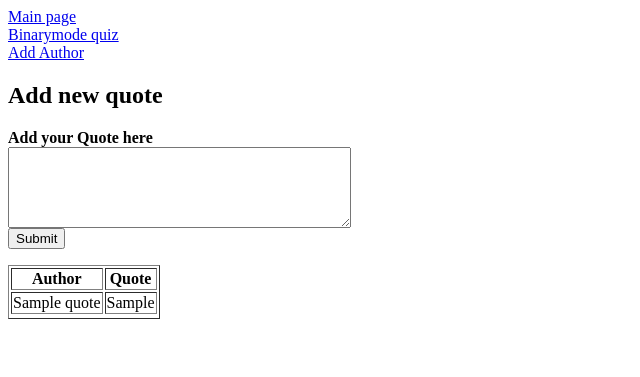
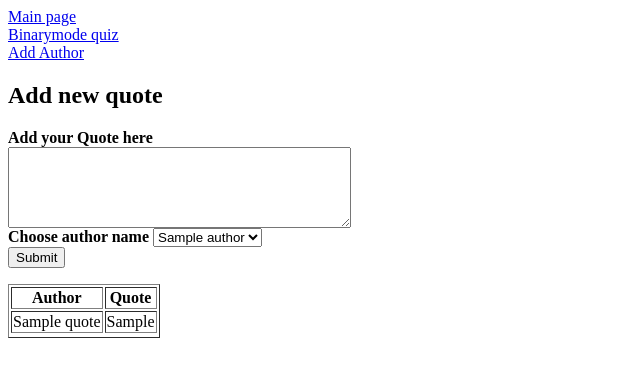
Before and after one commit to monatanasov/quiz, a PHP site: page /addQuote.php in a window 1280 px wide. Shown: the top 377 px of the page, without its empty margins (0-640 px from the left). Run offline with PHP 8.4, Linux system fonts and the light colour scheme; tables that the repository leaves empty or names only in its code hold one stand-in row (values such as "Sample post").

Commit message:
added option to select Author name for the newly Quote using html select

```diff
--- a/addQuote.php
+++ b/addQuote.php
@@ -1,8 +1,11 @@
 <?php
 include './dbconn.php';
 mb_internal_encoding("UTF-8");
+$DbAuthorNamesQuery = mysqli_query($conn,"SELECT * FROM `authors`");
+while ($row = mysqli_fetch_assoc($DbAuthorNamesQuery)) {
+    $allAuthorNames[] = $row['name'];
+}
 ?>
-
 <html lang="en">
 <head>
     <meta charset="UTF-8" >
@@ -19,7 +22,14 @@ mb_internal_encoding("UTF-8");
         <div id="addQuoteDiv">
             <!--     LABEL FOR ?????? what should I put there      -->
             <b><label for="">Add your Quote here</label> </b><br>
-            <?php echo '<textarea class="addQuoteTxt" name="quoteTxt" cols="40" rows="5"></textarea>'?><br>
+            <?php echo '<textarea class="addQuoteTxt" name="quoteTxt" cols="40" rows="5"></textarea><br>';?>
+            <b><label for="">Choose author name</label> </b>
+            <?php echo '<select>';
+            foreach($allAuthorNames as $key=>$authorNames){
+                echo '<option value="'.$key.'">'.$authorNames.'</option>'.'<br>';
+            }
+            echo '</select><br>';
+            ?>
             <input type="submit" class="submitQuote">
         </div>
     </form>
--- a/index.php
+++ b/index.php
@@ -1,6 +1,6 @@
 <?php
 include 'dbconn.php';
-$query=mysqli_query($conn, "SELECT * FROM `authors` LEFT JOIN `quotes` ON authors.id=quotes.author_id");
+$query = mysqli_query($conn, "SELECT * FROM `authors` LEFT JOIN `quotes` ON authors.id=quotes.author_id");
 ?>
 <a href="./binarymode.php">Binarymode quiz</a><br>
 <a href="./addAuthor.php">Add Author</a><br>
@@ -12,8 +12,8 @@ $query=mysqli_query($conn, "SELECT * FROM `authors` LEFT JOIN `quotes` ON author
     </tr>
             <?php
                 while ($row = mysqli_fetch_assoc($query)){
-                    echo '<tr><td>'.$row['name'].'</td>
-                              <td>'.$row['quote'].'</td>
+                    echo '<tr><td>' . $row['name'] . '</td>
+                              <td>' . $row['quote'] . '</td>
                 </tr>';
                 }
             ?>
```
